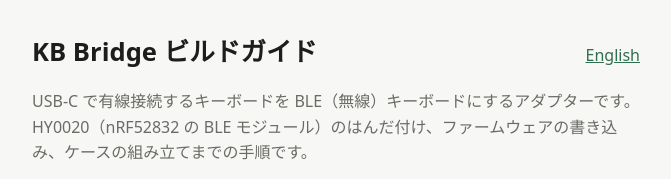
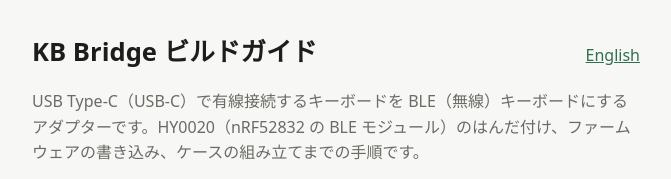
Before and after one commit to darakuneko/kb_bridge, a website: page docs/guide_ja.html in a window 1280 px wide. Shown: the top 179 px of the page, without its empty margins (304-975 px from the left). Drawn offline with Linux system fonts and the light colour scheme.

Commit message:
Guide: spell out USB Type-C (USB-C) at first mention

```diff
--- a/docs/guide_ja.html
+++ b/docs/guide_ja.html
@@ -12,7 +12,7 @@
     <h1>KB Bridge ビルドガイド</h1>
     <a href="guide_en.html" lang="en">English</a>
   </header>
-  <p class="lead">USB-C で有線接続するキーボードを BLE（無線）キーボードにするアダプターです。HY0020（nRF52832 の BLE モジュール）のはんだ付け、ファームウェアの書き込み、ケースの組み立てまでの手順です。</p>
+  <p class="lead">USB Type-C（USB-C）で有線接続するキーボードを BLE（無線）キーボードにするアダプターです。HY0020（nRF52832 の BLE モジュール）のはんだ付け、ファームウェアの書き込み、ケースの組み立てまでの手順です。</p>
   <nav class="toc">
     <a href="#parts">1. 用意するもの</a>
     <a href="#ch559">2. CH559 の書き込み</a>
```
Also changed, not shown: docs/guide_en.html (+1 -1 lines).
